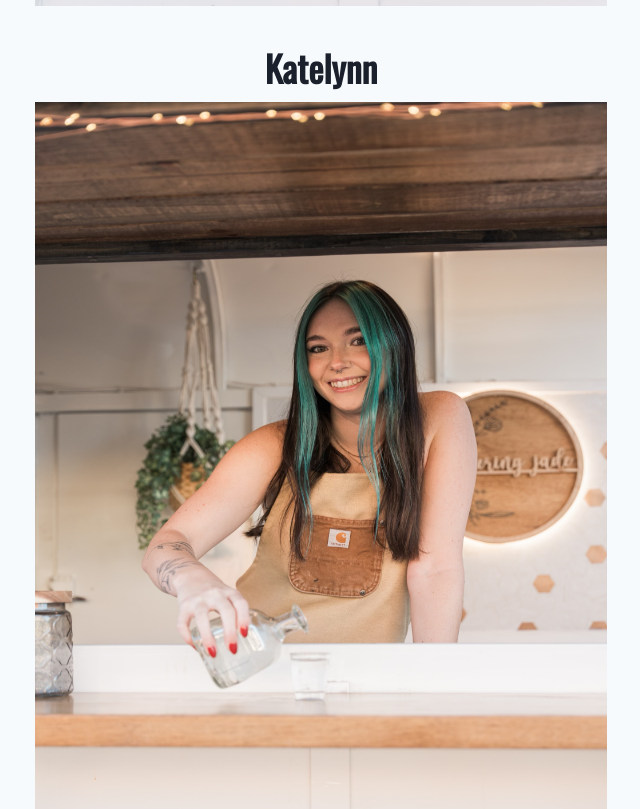
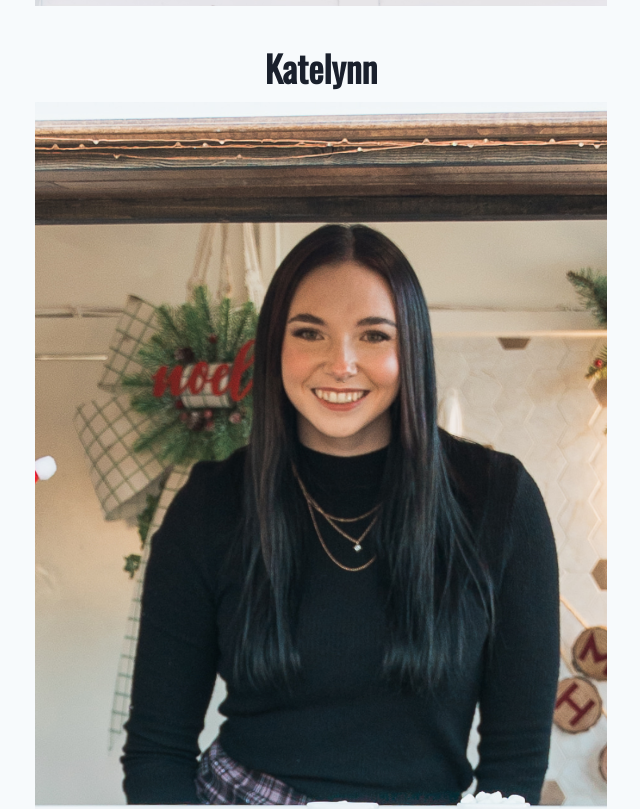
Before and after one commit to SpencerKyle/wandering-jade, a Next.js app: page /team in a window 1280 px wide. Shown: the part 1334-2143 px from the top of the page, without its empty margins (319-959 px from the left). Built offline with nearby package versions, Linux system fonts and the light colour scheme.

Commit message:
changed Bartender picture on Teams page

```diff
--- a/pages/team.js
+++ b/pages/team.js
@@ -31,7 +31,7 @@ export default function Team() {
                     <Heading mb='3'>Katelynn</Heading>
                     <Box layerStyle='teamItem'>
                         <Image
-                        src='/team/bartender002.webp'
+                        src='/team/bartender2.webp'
                         fill
                         sizes='100%'
                         style={{objectFit:"contain"}}
```
Also changed, not shown: public/team/Bartender2.webp (added), public/team/bartender002.webp (deleted).
